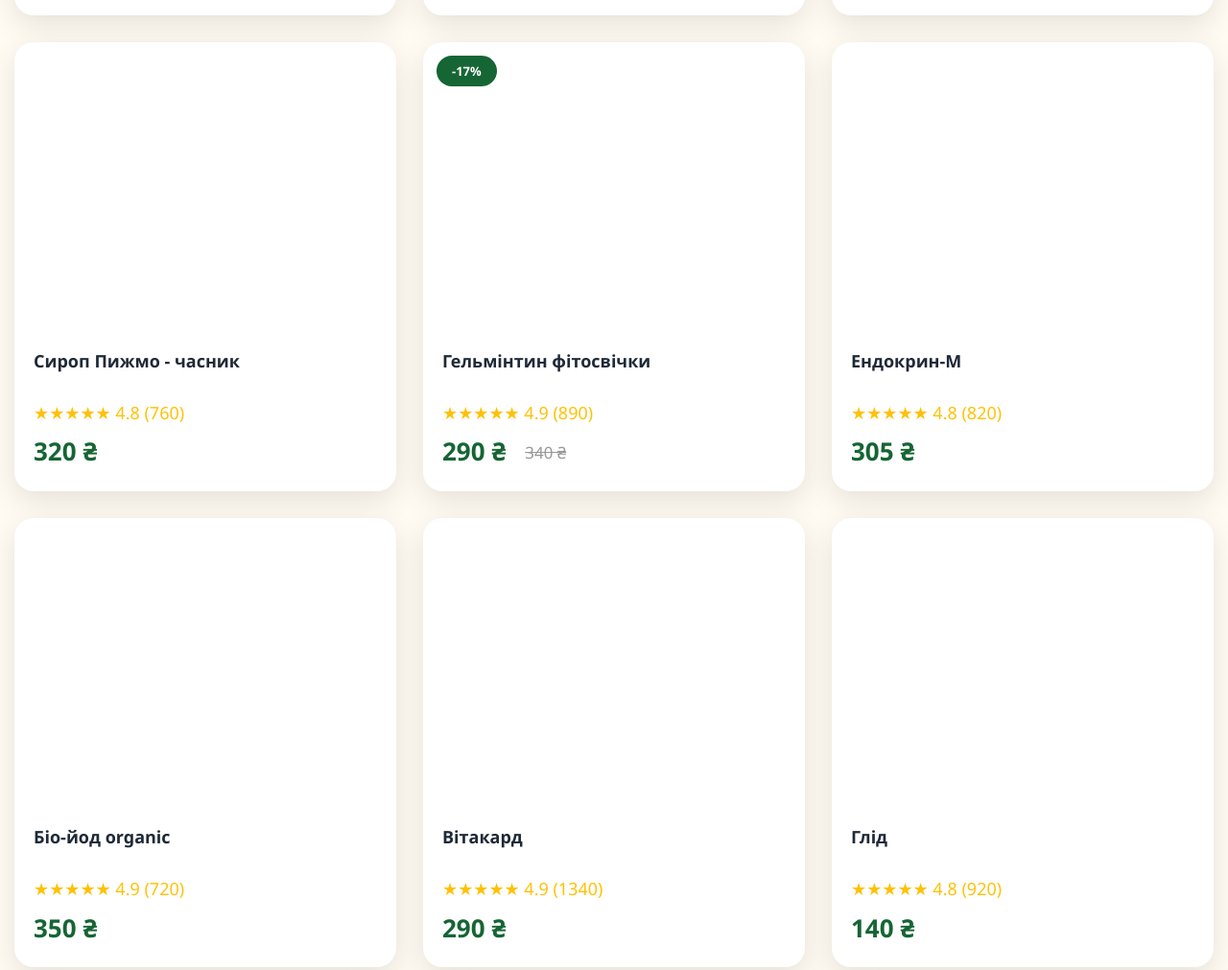
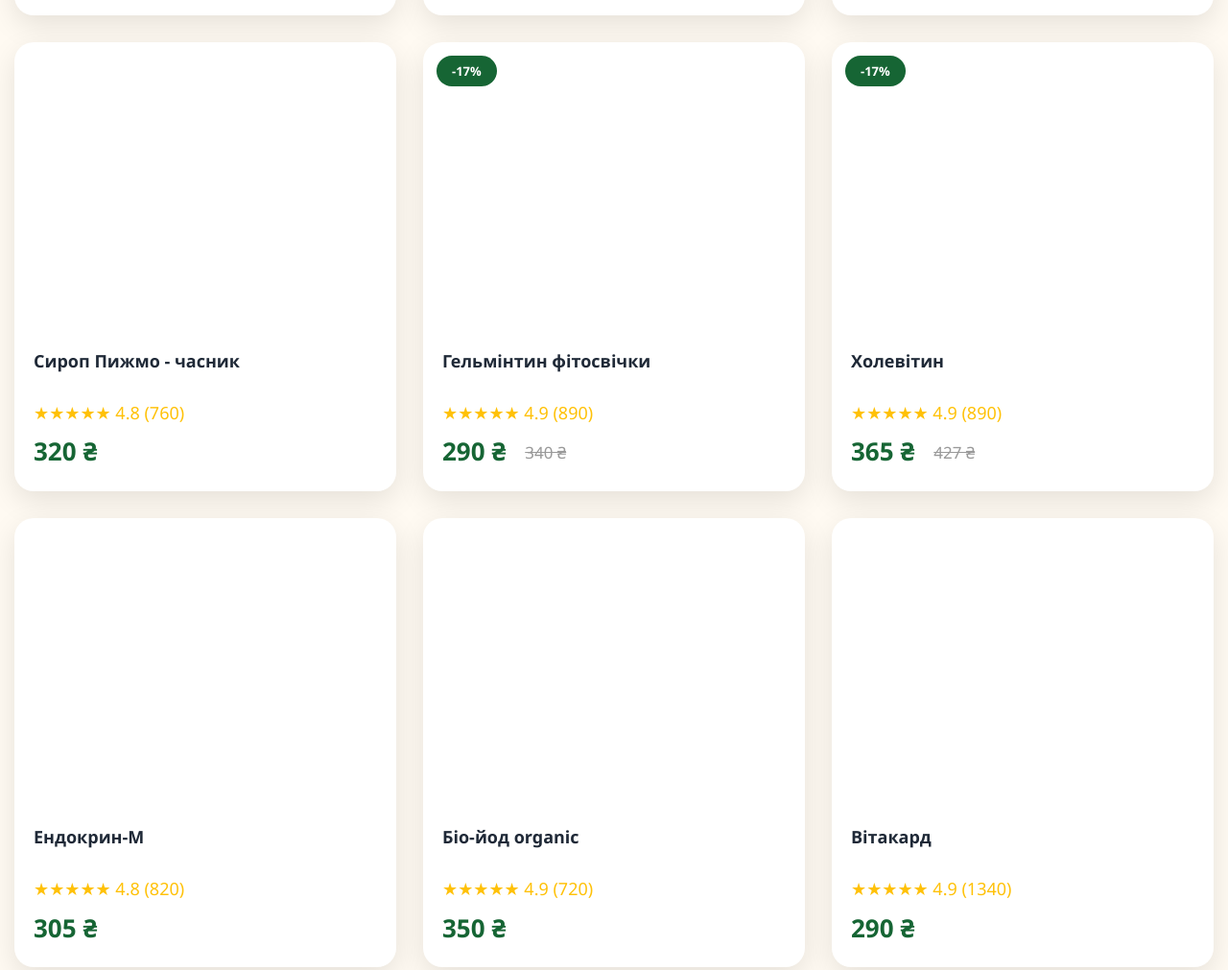
Before and after one commit to valeronr044-del/9, a plain HTML site: page index.html in a window 1280 px wide. Shown: the part 5604-6615 px from the top of the page at 96% size. Drawn offline with Linux system fonts and the light colour scheme.

Commit message:
Update index.html

```diff
--- a/index.html
+++ b/index.html
@@ -326,6 +326,7 @@
   {id:30, cat:"antiparasite", title:"Гельмінтозин", img:"https://i.ibb.co/wrc30ycm/PXL-20260225-181006200.jpg", price:310, stars:"★★★★★", rating:"4.9 (920)", specs:"Гельмінтозин Рослинний комплекс для підтримки організму в період очищення від паразитарного навантаження. Містить натуральні компоненти, що створюють несприятливі умови для розвитку паразитів. Сприяє покращенню роботи шлунково-кишкового тракту та нормалізації травлення. Підтримує природні захисні механізми організму. Рекомендується для курсового застосування в рамках програм очищення.", reviews:"Очищення ефективне ★★★★★"},
   {id:31, cat:"antiparasite", title:"Сироп Пижмо - часник", img:"", price:320, stars:"★★★★★", rating:"4.8 (760)", specs:"Сироп Пижмо – часник Комбінований фітосироп на основі пижма та часнику. Сприяє створенню несприятливого середовища для паразитів у кишечнику. Підтримує травлення та допомагає зменшити дискомфорт у животі. Має природні очищувальні властивості. Підходить для курсового прийому.", reviews:"Смак приємний ★★★★★"},
   {id:32, cat:"antiparasite", title:"Гельмінтин фітосвічки", img:"", price:290, old:340, badge:"-17%", stars:"★★★★★", rating:"4.9 (890)", specs:"Гельмінтин фітосвічки Фітосвічки з рослинними екстрактами для місцевого застосування. Використовуються в комплексних програмах очищення організму. Сприяють підтримці нормальної мікрофлори та місцевого імунітету. Мають м’яку дію та натуральний склад. Рекомендуються для курсового застосування.", reviews:"Дуже зручно ★★★★★"},
+  {id:32, cat:"antiparasite", title:"Холевітин", img:"", price:365, old:427, badge:"-17%", stars:"★★★★★", rating:"4.9 (890)", specs:"Холевітин — біологічно активна добавка від Рослина Карпат, що сприяє підтримці печінки, травлення та жовчовиділення. Засіб містить натуральні компоненти рослинного походження, які допомагають посилити природні процеси детоксикації, підтримати нормальну роботу шлунково-кишкового тракту та зменшити запальні реакції в організмі. Підходить для курсового застосування як частина комплексного оздоровлення організму. Рекомендований для дорослих при відчутті тяжкості у шлунку та перевтомі після їжі.", reviews:"★★★★★"},
 
   // Ендокринна система — 2
   {id:33, cat:"endo", title:"Ендокрин-М", img:"", price:305, stars:"★★★★★", rating:"4.8 (820)", specs:"Ендокрин-М Фітокомплекс для підтримки функцій ендокринної системи. Сприяє нормалізації гормонального балансу та загального самопочуття. Підтримує роботу щитоподібної залози. Рекомендується при підвищених навантаженнях та стресі. Підходить для курсового застосування.", reviews:"Самопочуття покращилося ★★★★★"},
@@ -364,6 +365,7 @@
   {id:54, cat:"liver", title:"Лецитин Р.К.", img:"https://i.ibb.co/KpmWHxBG/PXL-20260225-182346820.jpg", price:405, stars:"★★★★★", rating:"4.9 (1240)", specs:"Лецитин Р.К. Lecithin Джерело фосфоліпідів для підтримки функцій печінки. Сприяє відновленню клітинних мембран. Підтримує нормальний жировий обмін. Рекомендується при підвищених навантаженнях на печінку. Підходить для тривалого прийому.", reviews:"Печінка очищена ★★★★★"},
   {id:55, cat:"liver", title:"Гепатовіт", img:"https://i.ibb.co/8L2pNrTH/PXL-20260225-180922396.jpg", price:320, old:420, badge:"ХІТ", stars:"★★★★★", rating:"4.9 (1450)", specs:"Гепатовіт Фітокомплекс для підтримки здоров’я печінки. Сприяє детоксикаційним процесам організму. Підтримує нормальну роботу жовчовивідної системи. Рекомендується при програмах очищення. Підходить для курсового застосування.", reviews:"Аналіз покращився ★★★★★"},
   {id:56, cat:"liver", title:"Сироп Артишок - м'ята", img:"", price:320, stars:"★★★★★", rating:"4.8 (760)", specs:"Сироп Артишок – м'ята Рослинний сироп для підтримки печінки та травлення. Сприяє відтоку жовчі та покращенню апетиту. Допомагає зменшити важкість після їжі. Має приємний смак. Підходить для курсового прийому.", reviews:"Жовч тече добре ★★★★★"},
+  {id:56, cat:"liver", title:"L-таурин Pro", img:"L-Таурин PRO — це амінокислота таурин у формі біодобавки, створена для підтримки функціонального стану організму. Препарат сприяє нормалізації роботи серцево-судинної системи, підтримує м’язову діяльність, бере участь у метаболічних процесах та допомагає зберегти енергетичний баланс. L-Таурин PRO особливо корисний людям, що ведуть активний спосіб життя, займаються спортом, або кому потрібна підтримка під час фізичних та розумових навантажень.", price:340, stars:"★★★★★", rating:"4.8 (760)", specs:"", reviews:"★★★★★"},
 
   // Відновлення зору — 2
   {id:57, cat:"eyes", title:"НЕДОСТУПНО", img:"", price:000000000, stars:"★★★★★", rating:"4.8 (820)", specs:"• Для зору", reviews:"Очі менше втомлюються ★★★★★"},
@@ -371,6 +373,7 @@
 
   // Підшлункова залоза — 1
   {id:59, cat:"pancreas", title:"Інулін з селеном", img:"https://i.ibb.co/G3PXz7Hz/PXL-20260225-181557220.jpg", price:305, stars:"★★★★★", rating:"4.9 (1340)", specs:"Інулін з селеном Комплекс для підтримки обміну речовин та роботи підшлункової залози. Сприяє нормалізації рівня глюкози. Підтримує мікрофлору кишечника. Має антиоксидантні властивості. Підходить для курсового застосування.", reviews:"Цукор стабільний ★★★★★"},
+  {id:59, cat:"pancreas", title:"Берберин Р.К.", img:"", price:1700, stars:"★★★★★", rating:"4.9 (1340)", specs:"Берберин від Рослина Карпат — це натуральний засіб, що сприяє нормалізації обміну речовин та підтримці здоров’я травної та серцево-судинної систем. Діє як природний метаболічний стимулятор: допомагає підтримувати нормальний рівень глюкози в крові, сприяє контролю ліпідів, підтримує процеси травлення та допомагає зменшити дискомфорт у шлунково-кишковому тракті. Комплекс також позитивно впливає на функцію печінки та загальний метаболізм.", reviews:"Цукор стабільний ★★★★★"},
 
   // Фіточаї — 4
   {id:60, cat:"tea", title:"Гастроентерологічний збір", img:"", price:140, stars:"★★★★★", rating:"4.8 (720)", specs:"Трав’яний збір для підтримки здоров’я шлунка та кишківника. Сприяє зменшенню запалення та нормалізації травлення. Допомагає при дискомфорті, здутті та печії. Має м’яку комплексну дію. Підходить для курсового застосування.", reviews:"Травлення нормалізувалося ★★★★★"},
@@ -449,6 +452,7 @@
   {id:411, cat:"female", title:"Клімаксин", img:"", price:320, stars:"★★★★★", rating:"4.8 (650)", specs:"Клімаксин від «Рослина Карпат» — фітозасіб для відновлення гормональної системи у жінок в період менопаузи. Він нормалізує гормональний фон, зменшує припливи, нічне потіння, дратівливість, безсоння та сухість слизових. Препарат регулює обмін речовин, заспокоює пульс, нормалізує тиск та підтримує серцево-судинну систему. Склад на основі фітоестрогенів та заспокійливих трав, без синтетичних гормонів. Рекомендується приймати по 1 таблетці 2 рази на день курсом 1-2 місяці для полегшення симптомів клімаксу.", reviews:"Припливи майже зникли ★★★★★"},
   {id:412, cat:"female", title:"Гінекоурин фітосвічки", img:"", price:290, stars:"★★★★★", rating:"4.9 (430)", specs:"Гінекоурин фітосвічки від «Рослина Карпат» — натуральний засіб місцевої дії для підтримки сечостатевої системи у жінок та чоловіків. Вони володіють протизапальною, протинабряковою, знеболювальною, ранозагоювальною та антибактеріальною дією. Препарат сприяє відновленню менструального циклу, усуває запалення шийки матки, простати та прямої кишки, допомагає при ерозіях, дисплазіях та після операцій. Склад: жир рослинний, екстракти борової матки, червоного кореня, календули та Quantum Dots для посилення ефекту. Рекомендується вводити ректально по 1 свічці на ніч курсом 10-20 днів.", reviews:"Дуже делікатно працює ★★★★★"},
   {id:413, cat:"female", title:"Вагіфлорин фітосвічки", img:"", price:290, stars:"★★★★★", rating:"4.8 (510)", specs:"Вагіфлорин фітосвічки від «Рослина Карпат» — натуральний засіб для відновлення вагінальної мікрофлори та лікування запальних захворювань жіночих статевих органів. Вони сприяють зменшенню запалення, прискорюють загоєння ерозій, мають противірусну, антибактеріальну та протигрибкову дію. Препарат нормалізує баланс лактобактерій, усуває свербіж, подразнення, неприємний запах та сухість. Склад: жир рослинний, екстракти ромашки, шавлії, деревію та лактобактерії. Рекомендується вводити вагінально по 1 свічці на ніч курсом 10 днів для підтримки жіночого здоров'я.", reviews:"Комфорт повернувся ★★★★★"},
+  {id:413, cat:"female", title:"Міо-інозитол Pro", img:"", price:375, stars:"★★★★★", rating:"4.8 (510)", specs:"Міо-Інозитол — натуральна сполука, яка відіграє важливу роль у гормональній регуляції, передачі клітинних сигналів та обміні вуглеводів. Діє як підтримка для гормонального балансу, покращує чутливість до інсуліну, сприяє правильному функціонуванню репродуктивної системи, підтримує здоров’я яєчників та стабільний менструальний цикл у жінок. Також допомагає підтримати нормальний метаболізм глюкози та сприяє покращенню когнітивних функцій.", reviews:"★★★★★"},
 
   // Чоловіче та жіноче здоров'я (універсальні фітосвічки)
   {id:420, cat:"male-female", title:"Болиголин фітосвічки", img:"", price:290, stars:"★★★★★", rating:"4.9 (320)", specs:"Болиголин фітосвічки від «Рослина Карпат» — натуральний засіб з протизапальною, імуномодулюючою та очищувальною дією для профілактики новоутворень. Вони мають знеболювальний, спазмолітичний та заспокійливий ефект, зупиняють ріст метастазів та сприяють зменшенню пухлин різного характеру. Препарат нормалізує судинний тонус, підтримує імунну систему та допомагає при геморої, простатиті, гінекологічних запаленнях. Склад: екстракти рослин та Quantum Dots для посилення ефекту. Рекомендується вводити ректально по 1 свічці на ніч курсом 10-20 днів у комплексних програмах.", reviews:"Швидко знімає біль ★★★★★"},
```
